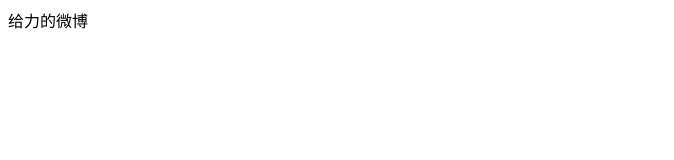
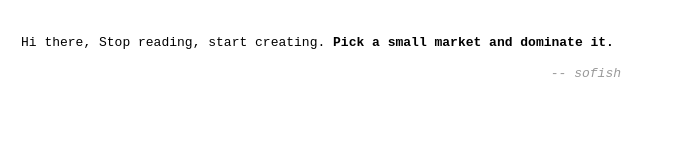
Before and after one commit to hoosin/hoosin.github.io, a plain HTML site: page index.html in a window 1280 px wide. Shown: the whole page, without its empty margins (0-674 px from the left). Drawn offline with Linux system fonts and the light colour scheme.

Commit message:
Update index.html

```diff
--- a/index.html
+++ b/index.html
@@ -2,10 +2,19 @@
 <html lang="zh-cn">
 <head>
   <meta charset="UTF-8">
+  <meta name="viewport" content="width=device-width,minimal-ui,initial-scale=1,user-scalable=no">
   <title>littlewb</title>
   <meta property="wb:webmaster" content="0e2e4f57f5824f61" />
+  <style>
+body{font-family:monospace;line-height:1.35;padding:2em 1em;}
+p{text-align:right;font-style:italic;max-width:600px;color:#999;}
+</style>
 </head>
 <body>
-<div>给力的微博</div>
+Hi there,
+Stop reading, start creating.
+<b>Pick a small market and dominate it.</b>
+
+<p>-- sofish</p>
 </body>
 </html>
```
